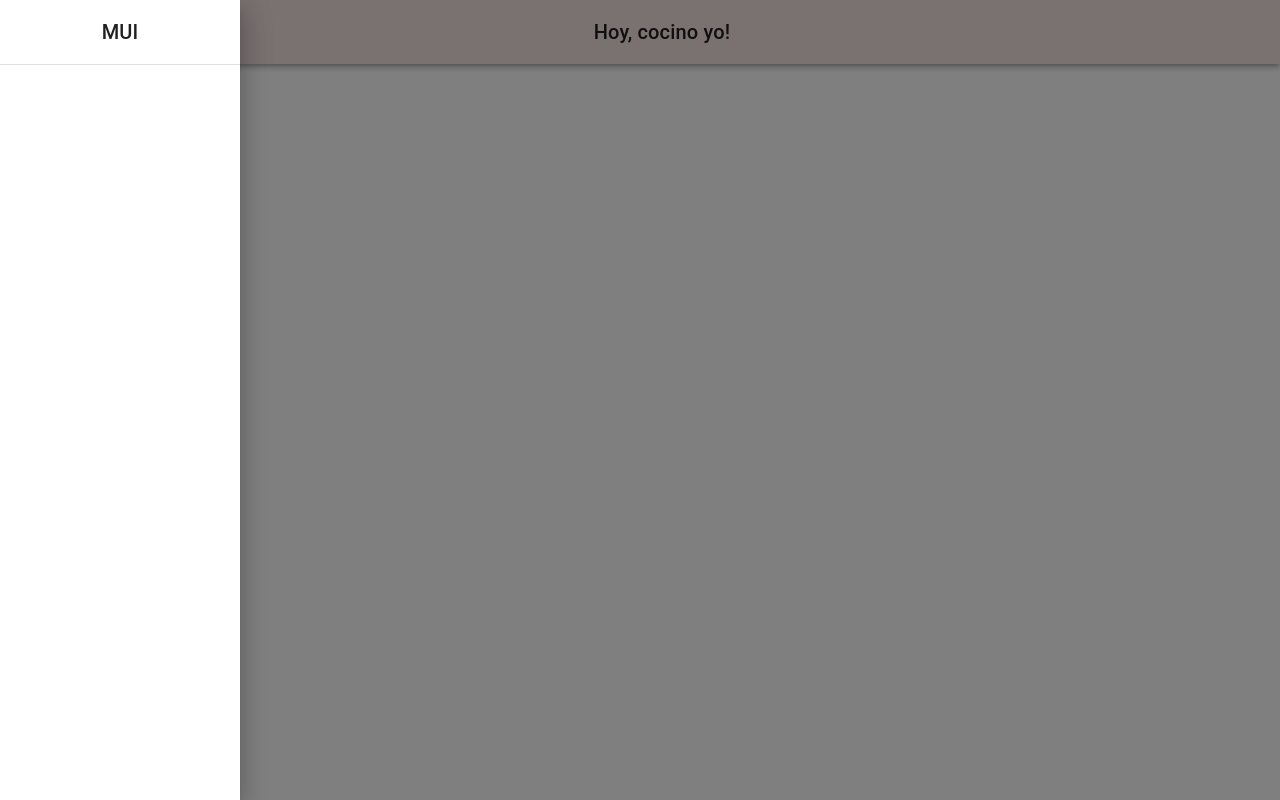
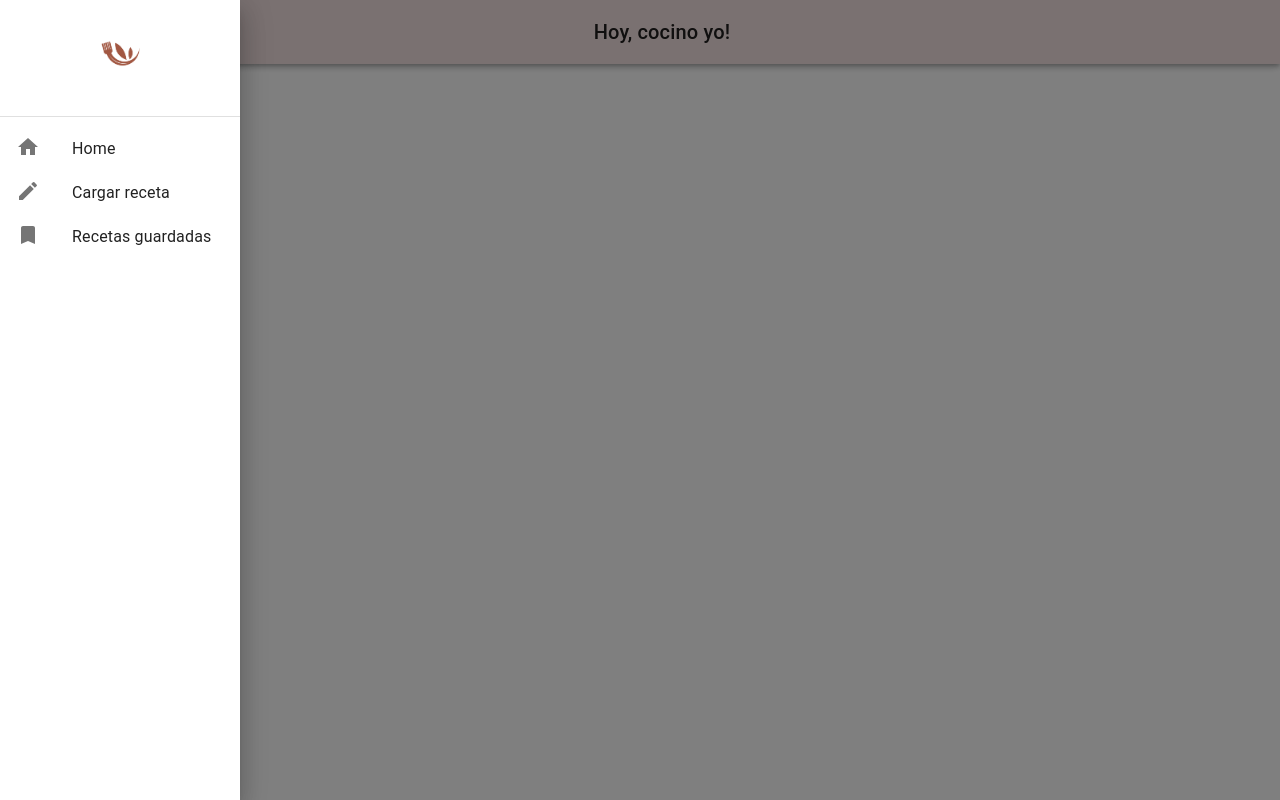
Before and after one commit to pedroGch/hoyCocinoYo_front, a React (Vite) app: page / in a window 1280 px wide. Both pictures are taken after a click on the button "open drawer". Built offline with nearby package versions, Linux system fonts and the light colour scheme.

Commit message:
Desarrollo de navegación en Navbar

```diff
--- a/index.html
+++ b/index.html
@@ -2,7 +2,7 @@
 <html lang="es">
   <head>
     <meta charset="UTF-8" />
-    <link rel="icon" type="image/svg+xml" href="/vite.svg" />
+    <link rel="icon" type="image/ico+xml" href="/favicon.ico" />
     <meta name="viewport" content="width=device-width, initial-scale=1.0" />
     <title>Hoy, cocino yo! | Libro de recetas</title>
   </head>
--- a/src/components/Navbar.jsx
+++ b/src/components/Navbar.jsx
@@ -1,17 +1,34 @@
 import * as React from 'react';
+import { Link as RouterLink } from 'react-router-dom';
 import PropTypes from 'prop-types';
-import AppBar from '@mui/material/AppBar';
-import Box from '@mui/material/Box';
-import CssBaseline from '@mui/material/CssBaseline';
-import Divider from '@mui/material/Divider';
-import Drawer from '@mui/material/Drawer';
-import IconButton from '@mui/material/IconButton';
+import { Typography, Toolbar, Box, AppBar, IconButton, CssBaseline, createTheme, Divider, Drawer, Link, List, ListItem, ListItemButton, ListItemIcon, ListItemText, ThemeProvider } from '@mui/material';
 import MenuIcon from '@mui/icons-material/Menu';
-import Toolbar from '@mui/material/Toolbar';
-import Typography from '@mui/material/Typography';
-import { createTheme, ThemeProvider } from '@mui/material';
+import HomeIcon from '@mui/icons-material/Home';
+import CreateIcon from '@mui/icons-material/Create';
+import BookmarkIcon from '@mui/icons-material/Bookmark';
 
 const drawerWidth = 240;
+
+const links = [
+    {
+        id: 1,
+        text: 'Home',
+        url: '/',
+        icon: <HomeIcon />,
+    },
+    {
+        id: 2,
+        text: 'Cargar receta',
+        url: '/upload',
+        icon: <CreateIcon />,
+    },
+    {
+        id: 3,
+        text: 'Recetas guardadas',
+        url: '/saved',
+        icon: <BookmarkIcon />
+    }
+];
 
 function Navbar(props) {
     const { window } = props;
@@ -24,9 +41,25 @@ function Navbar(props) {
     const drawer = (
         <Box onClick={handleDrawerToggle} sx={{ textAlign: 'center' }}>
             <Typography variant="h6" sx={{ my: 2 }}>
-                MUI
+                <Box component='img' alt='Hoy cocino yo' src='/logo.png' sx={{ width: '75px' }} />
             </Typography>
             <Divider />
+            <List>
+                {
+                    links.map((link) => (
+                        <ListItem disablePadding key={link.id}>
+                            <Link component={RouterLink} to={link.url} sx={{ width: '100%' }} underline='none' variant='body2' color='rgba(0,0,0,.87)'>
+                                <ListItemButton>
+                                    <ListItemIcon>
+                                        {link.icon}
+                                    </ListItemIcon>
+                                    <ListItemText primary={link.text} sx={{ marginBottom: 0 }} />
+                                </ListItemButton>
+                            </Link>
+                        </ListItem>
+                    ))
+                }
+            </List>
         </Box>
     );
 
```
Also changed, not shown: 1 other file (tests, documents, lock files or other folders).
